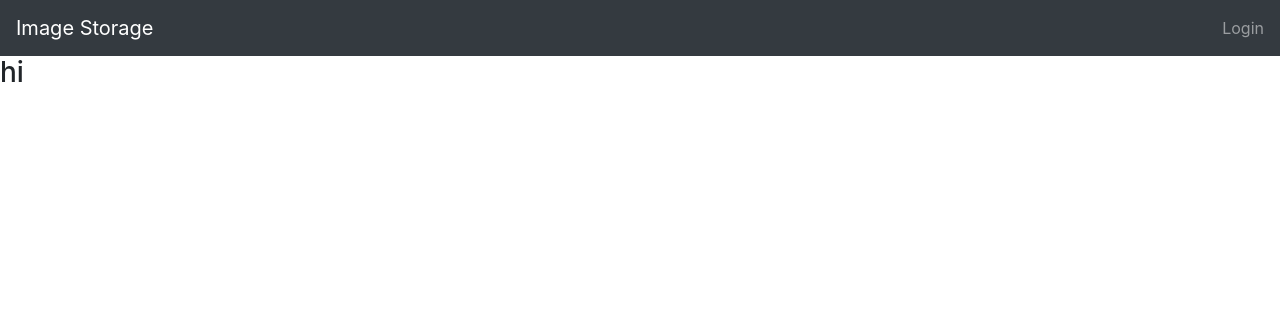
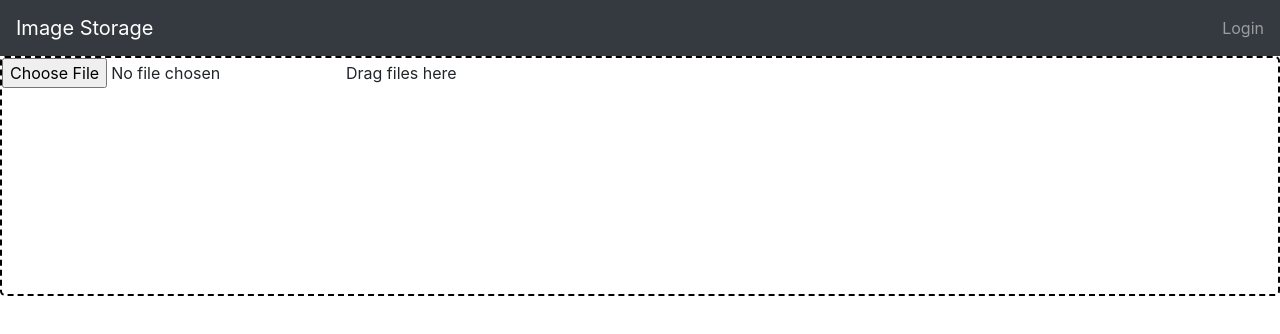
Before and after one commit to sanathpai/images, a Vue app: page /upload in a window 1280 px wide. Shown: the top 334 px of the page. Built offline with nearby package versions, Linux system fonts and the light colour scheme.

Commit message:
Upload form basics working

```diff
--- a/src/components/ImageList.vue
+++ b/src/components/ImageList.vue
@@ -1,6 +1,7 @@
 <template>
   <div>
-    <img :src="image.link" v-for="image in allImages" />
+    HI
+    <!-- <img :src="image.link" v-for="image in allImages" /> -->
   </div>
 </template>
 
--- a/src/components/UploadForm.vue
+++ b/src/components/UploadForm.vue
@@ -1,5 +1,10 @@
 <template>
-  <h3>hi</h3>
+  <div>
+    <div class="dropper">
+      <input type="file" />
+      <span>Drag files here</span>
+    </div>
+  </div>
 </template>
 
 
@@ -11,4 +16,9 @@ export default {
 
 
 <style scoped>
+.dropper {
+  height: 30vh;
+  border: 2px dashed black;
+  border-radius: 5px;
+}
 </style>
```
